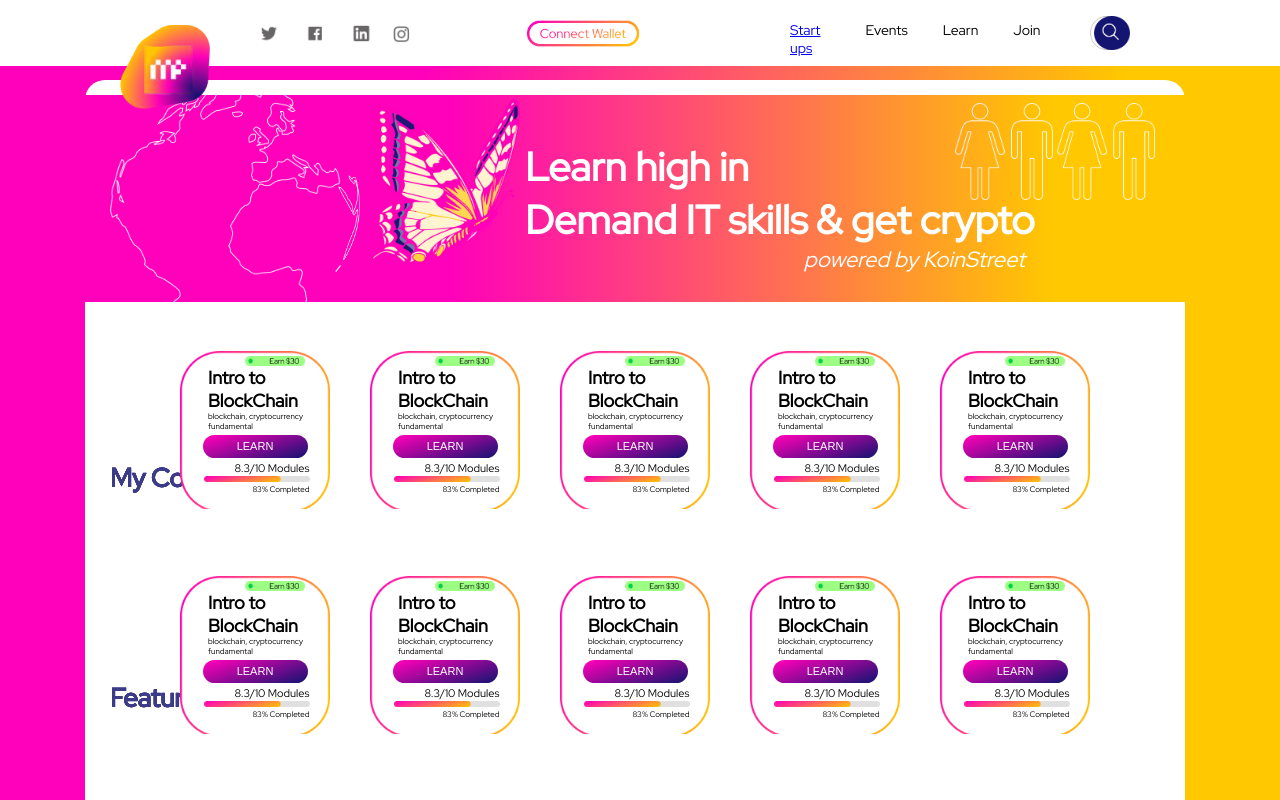
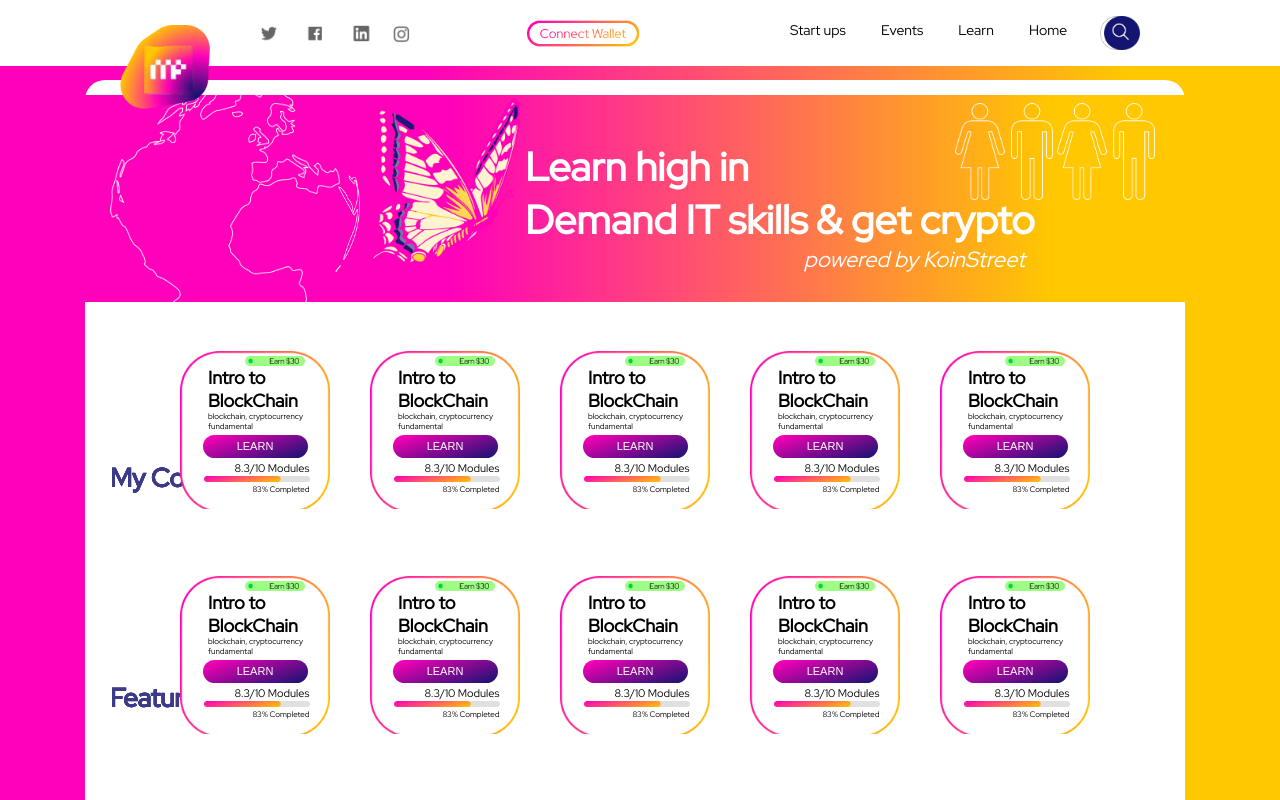
Before and after one commit to paulmorales7/Front-End-Skills-Test-01, a React (Create React App) app in the folder front-end-skills-test/: page / in a window 1280 px wide. Shown: the top 800 px of the page. Built offline with nearby package versions, Linux system fonts and the light colour scheme.

Commit message:
fixed nav links to go to startups and home

```diff
--- a/front-end-skills-test/src/App.js
+++ b/front-end-skills-test/src/App.js
@@ -12,10 +12,6 @@ import React, { Component } from 'react';
 import { BrowserRouter as Router,Route, Switch } from 'react-router-dom';
 
 class App extends Component {
-
-// state = {
-//   course, startup
-// };
 
   render(){
 
--- a/front-end-skills-test/src/components/courses/courses.js
+++ b/front-end-skills-test/src/components/courses/courses.js
@@ -1,8 +1,5 @@
 import React from 'react';
 import './courses.css';
-import Nav from '../nav/nav';
-import Title from '../title/title';
-
 
 function courses(props) {
 
--- a/front-end-skills-test/src/components/home/index.js
+++ b/front-end-skills-test/src/components/home/index.js
@@ -1,5 +1,4 @@
 import React, {useState, useEffect} from 'react';
-// import './startup.json';
 import Wrapper from '../wrapper/wrapper';
 import Courses from '../courses/courses'
 import Category from '../category/category'
--- a/front-end-skills-test/src/components/nav/nav.css
+++ b/front-end-skills-test/src/components/nav/nav.css
@@ -16,16 +16,24 @@ nav {
     padding: 5px;
   }
 
+  nav ul a {
+    text-decoration: none;
+    color: black;
+  }
+
   .service {
   padding-left: 390px;
+  width: 56px;
   }
 
   .events {
-    padding-left: 40px;
+    padding-left: 30px;
+    cursor: pointer;
   }
 
   .learn {
     padding-left: 30px;
+    cursor: pointer;
   }
 
   .join {
@@ -42,13 +50,13 @@ nav {
     width: 40px;
     position: absolute;
     top: 16px;
-    right: 150px;
+    right: 140px;
   }
 
   .search {
     position: absolute;
     width: 20px;
-    right: 159px;
+    right: 149px;
     top: 22px;
   }
 
--- a/front-end-skills-test/src/components/nav/nav.js
+++ b/front-end-skills-test/src/components/nav/nav.js
@@ -1,5 +1,4 @@
 import React from 'react';
-import { Route, Link } from 'react-router-dom';
 import social from '../../images/socialMedia.png';
 import search from '../../images/searchCircle.png';
 import searchGlass from '../../images/carbon_search.png';
@@ -15,7 +14,7 @@ function nav() {
       <a href="/startups"><li className='service'>Start ups</li></a>
         <li className='events'> Events</li>
         <li className='learn'> Learn</li>
-        <li className='join'> Join</li>
+      <a href='/'><li className='join'>Home</li></a>
       </ul>
       <div>
          <img className='wallet' src={connect} alt='connect wallet'/>
```
